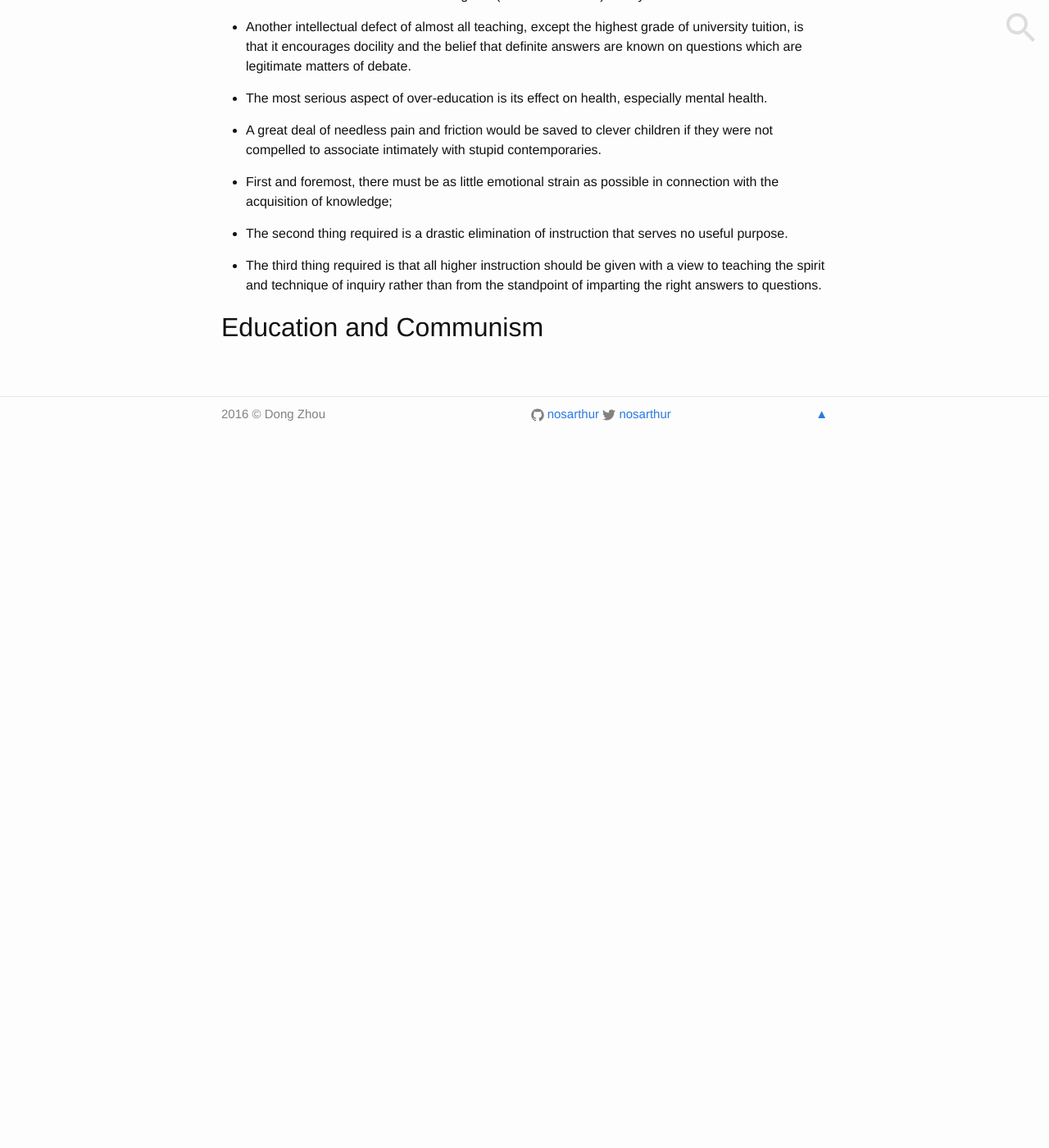
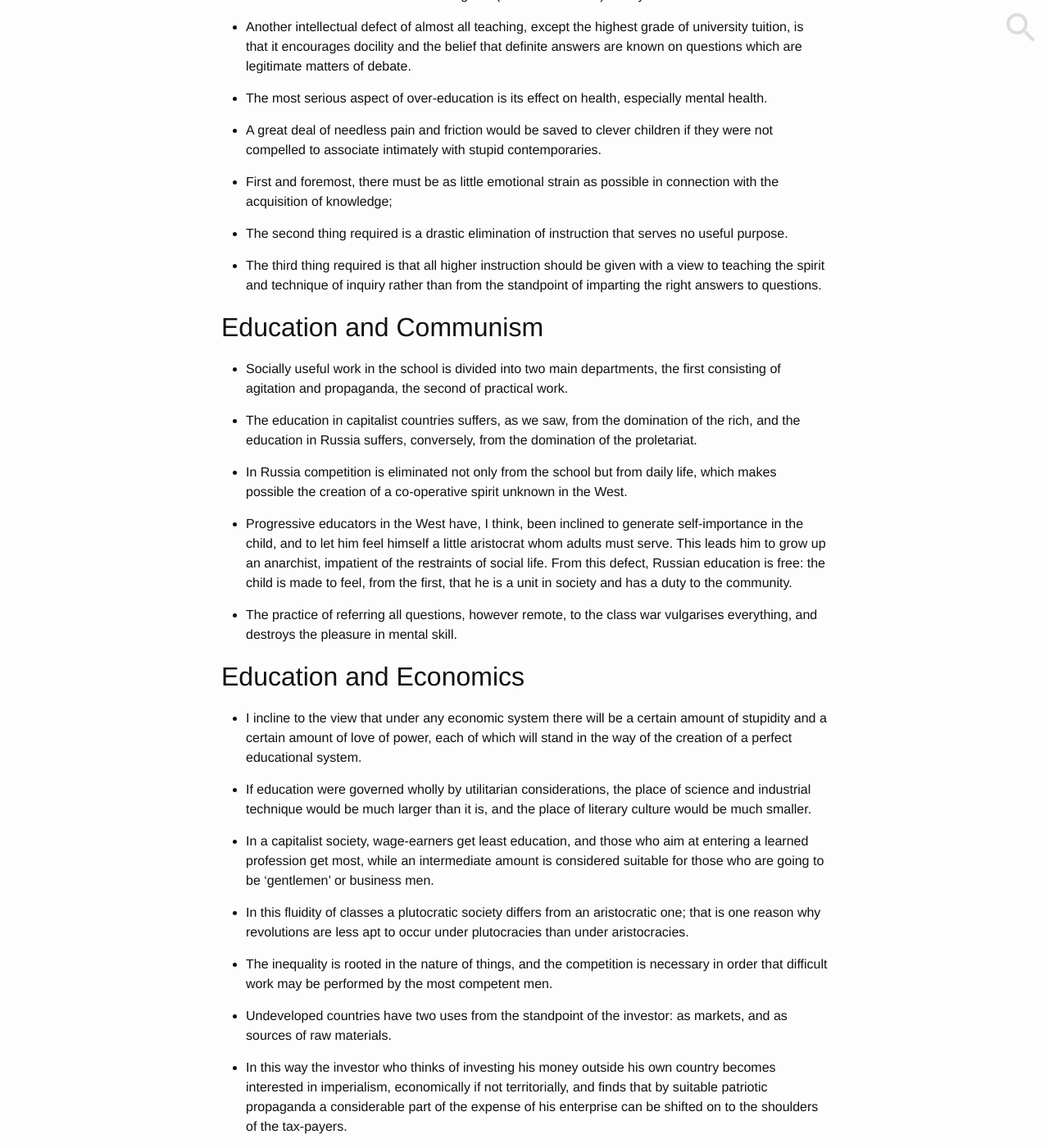
Before and after one commit to nosarthur/nosarthur.github.io, a Jekyll site: the page built from _posts/2016-06-03-edu.md, in a window 1280 px wide and 1400 px high, scrolled down 7937 px. Shown: the whole window at 82% size. Built offline with Jekyll 4.4.1, drawn with Linux system fonts in a browser that asks for light colours; comment, search, counter and statistics services are not loaded; before the commit the page ends 8494 px from its top, so only the background shows below that; some of the changed text lies outside the part shown.

Commit message:
update CV

```diff
--- a/_posts/2016-06-03-edu.md
+++ b/_posts/2016-06-03-edu.md
@@ -245,3 +245,57 @@ there is need of the feeling of safety. For this purpose, kindness and a pleasan
 * The third thing required is that all higher instruction should be given with a view to teaching the spirit and technique of inquiry rather than from the standpoint of imparting the right answers to questions.
 
 ## Education and Communism
+
+* Socially useful work in the school is divided into two main departments, the first consisting of agitation and propaganda, the second of practical work.
+
+* The education in capitalist countries suffers, as we saw, from the domination of the rich, and the education in Russia suffers, conversely, from the domination of the proletariat.
+
+* In Russia competition is eliminated not only from the school but from daily life, which makes possible the creation of a co-operative spirit unknown in the West.
+
+* Progressive educators in the West have, I think, been inclined to generate self-importance in the child, and to let him feel himself a little aristocrat whom adults must serve. This leads him to grow up an anarchist, impatient of the restraints of social life. From this defect, Russian education is free: the child is made to feel, from the first, that he is a unit in society and has a duty to the community.
+
+* The practice of referring all questions, however remote, to the class war vulgarises everything, and destroys the pleasure in mental skill.
+
+## Education and Economics
+
+* I incline to the view that under any economic system there will be a certain amount of stupidity and a certain amount of love of power, each of which will stand in the way of the creation of a perfect educational system.
+
+* If education were governed wholly by utilitarian considerations, the place of science and industrial technique would be much larger than it is, and the place of literary culture would be much smaller.
+
+* In a capitalist society, wage-earners get least education, and those who aim at entering a learned profession get most, while an intermediate amount is considered suitable for those who are going to be 'gentlemen' or business men.
+
+* In this fluidity of classes a plutocratic society differs from an aristocratic one; that is one reason why revolutions are less apt to occur under plutocracies than under aristocracies.
+
+* The inequality is rooted in the nature of things, and the competition is necessary in order that difficult work may be performed by the most competent men.
+
+* Undeveloped countries have two uses from the standpoint of the investor: as markets, and as sources of raw materials.
+
+* In this way the investor who thinks of investing his money outside his own country becomes interested in imperialism, economically if not territorially, and finds that by suitable patriotic propaganda a considerable part of the expense of his enterprise can be shifted on to the shoulders of the tax-payers.
+
+* The evil of nationalism, whether in a strong or weak nation, are connected with private property.
+
+* Until education and the prohibition of child labour had made children a source of expense, children were often a pecuniary advantage to their parents.
+
+* The patriarchal family clearly had an economic origin, since women could not hunt successfully during pregnancy and lactation.
+
+* Where women can earn their own living, their claim to equality is irresistible.
+
+* Where economic causes combine to diminish the virtue of women, and to increase the share of the State in the maintenance of children, it is clear that the importance of fathers must diminish, and with it all those sentiments and moral precepts that are bound up with the patriarchal family.
+
+* While, therefore, economic causes have played a part in producing the sex morality which is taught in schools, these causes lie in the past, and find no justification in the economic needs of the present day.
+
+## Propaganda in Education
+
+* Propaganda may be defined as any attempt, by means of persuasion, to enlist human beings in the service of one party to any dispute.
+
+* Propaganda is first and effect, and then a cause, of the divisions which exist in the modern world.
+
+* The main forms of propaganda are three: for political parties, for creeds, and for nations.
+
+* The only thing that causes nationalist propaganda to fail on a large scale is defeat in war.
+
+* Propaganda will not fail, as a rule, unless it attempts to make people believe something against which they have a strong initial repugnance.
+
+* Propaganda may be concerned with values, or with general propositions, or with matters of fact.
+
+*
```
Also changed, not shown: other parts of _posts/2016-06-03-edu.md (+1 -1 lines), 1 other file.
